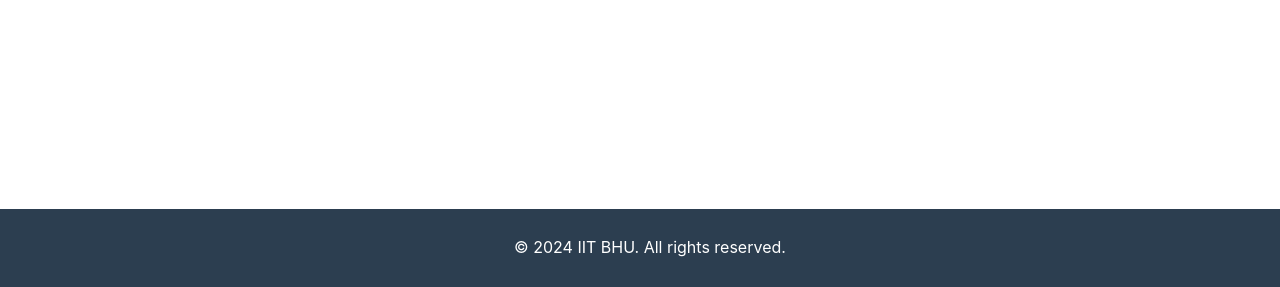
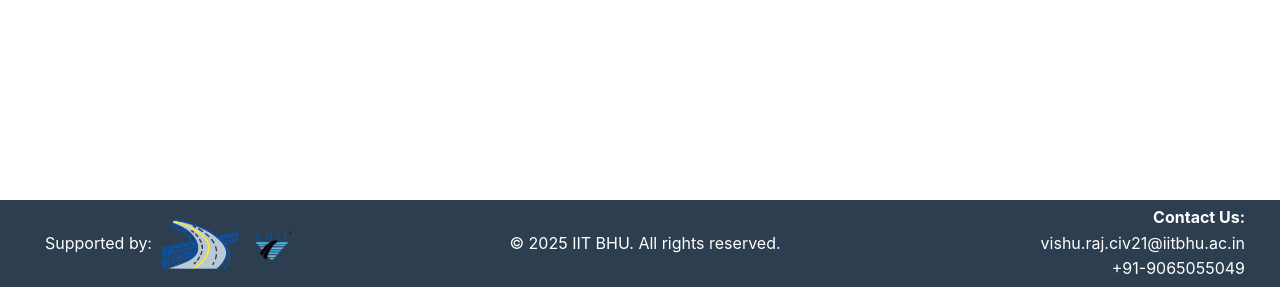
Before and after one commit to Vishur01/Virtual-Transportation-Lab, a Flask app: page / in a window 1280 px wide. Shown: the part 513-800 px from the top of the page. Run offline with Flask 3, Linux system fonts and the light colour scheme.

Commit message:
nhai logo add

```diff
--- a/static/style.css
+++ b/static/style.css
@@ -208,7 +208,7 @@
         .footer {
             flex-shrink: 0;
             text-align: center;
-            padding: 20px 10px; /* Increased padding for better spacing */
+            padding: 10px 10px; /* Increased padding for better spacing */
             background-color: var(--primary-color);
             color: white;
             width: 100%;
--- a/templates/base.html
+++ b/templates/base.html
@@ -85,7 +85,7 @@
         border-radius: 4px;
         z-index: 1;
         margin-top: 5px;
-        left: 20px;
+        left: 20px; /* Moves it almost 3 cm inside the screen */
     }
 
 
@@ -181,12 +181,61 @@
         color: var(--primary-color);
     }
 
+
     .footer {
-        background-color: var(--primary-color);
-        color: white;
-        padding: 10px;
+    background-color: var(--primary-color);
+    color: white;
+    padding: 5px;
+    width: 100%;
+    }
+
+    .footer-content {
+        display: flex;
+        justify-content: space-between;
+        align-items: center;
+        max-width: 1200px;
+        margin: 0 auto;
+    }
+
+    .support-section,
+    .copyright-section,
+    .contact-section {
+        flex: 1;
         text-align: center;
-        width: 100%;
+    }
+
+    .support-section {
+        display: flex;
+        align-items: center;
+        justify-content: flex-start;
+        gap: 10px;
+    }
+
+    .contact-section {
+        display: flex;
+        flex-direction: column;
+        align-items: flex-end;
+    }
+
+    .credit-logo {
+        height: 50px;
+    }
+
+    @media (max-width: 768px) {
+        .footer-content {
+            flex-direction: column;
+            gap: 5px;
+        }
+
+        .support-section,
+        .copyright-section,
+        .contact-section {
+            text-align: center;
+        }
+
+        .contact-section {
+            align-items: center;
+        }
     }
 
     @media (max-width: 768px) {
@@ -265,7 +314,21 @@
     </div>
 
     <footer class="footer">
-        <p>© 2024 IIT BHU. All rights reserved.</p>
+        <div class="footer-content">
+            <div class="support-section">
+                <p style="margin: 0; padding: 0;">Supported by:</p>
+                <img src="static\nhai_logo.png.png" alt="NHAI Logo" class="credit-logo">
+                <img src="static\grinfra_logo.png.png" alt="GR Infra Logo" class="credit-logo">
+            </div>
+            <div class="copyright-section">
+                © 2025 IIT BHU. All rights reserved.
+            </div>
+            <div class="contact-section">
+                <p style="margin: 0; padding: 0;"><strong>Contact Us:</strong></p>
+                <p style="margin: 0; padding: 0;">vishu.raj.civ21@iitbhu.ac.in</p>
+                <p style="margin: 0; padding: 0;">+91-9065055049</p>
+            </div>
+        </div>
     </footer>
 
     <script>
```
Also changed, not shown: static/grinfra_logo.png.png (added), static/nhai_logo.png.png (added).
